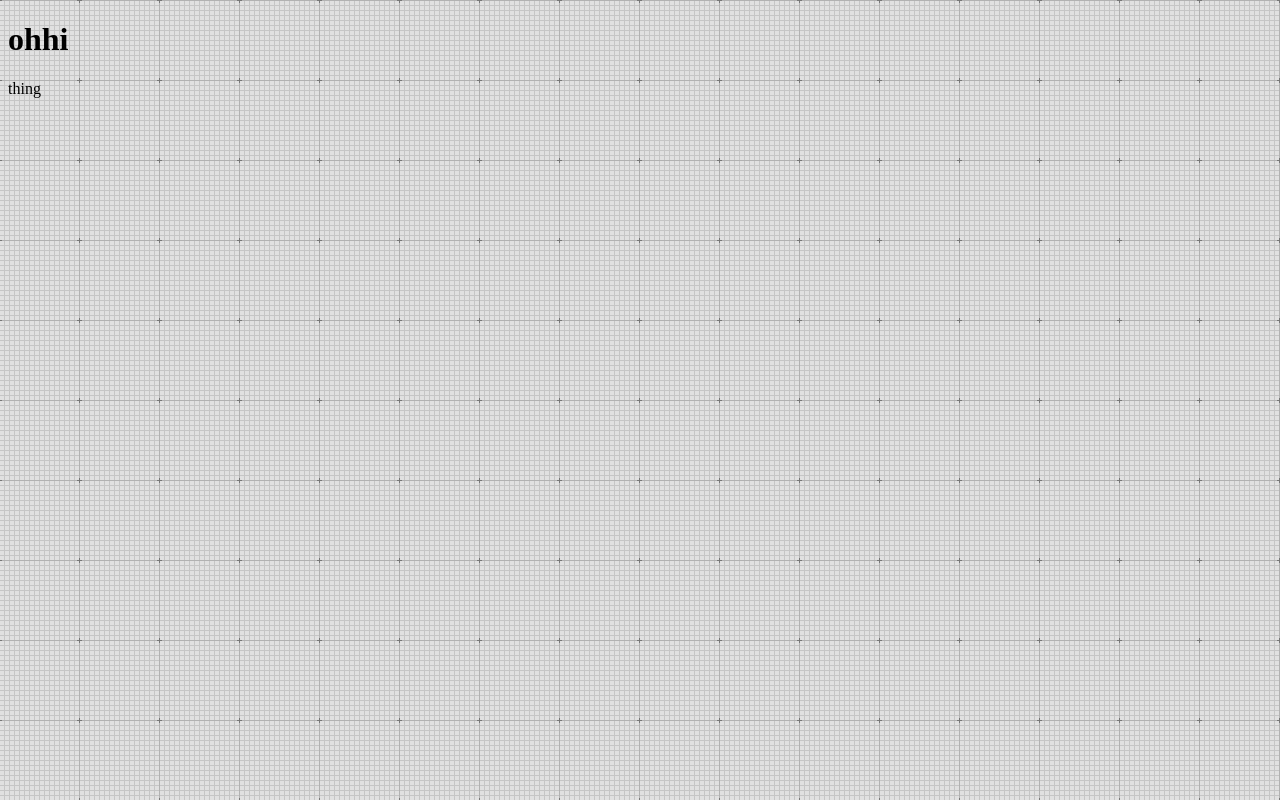
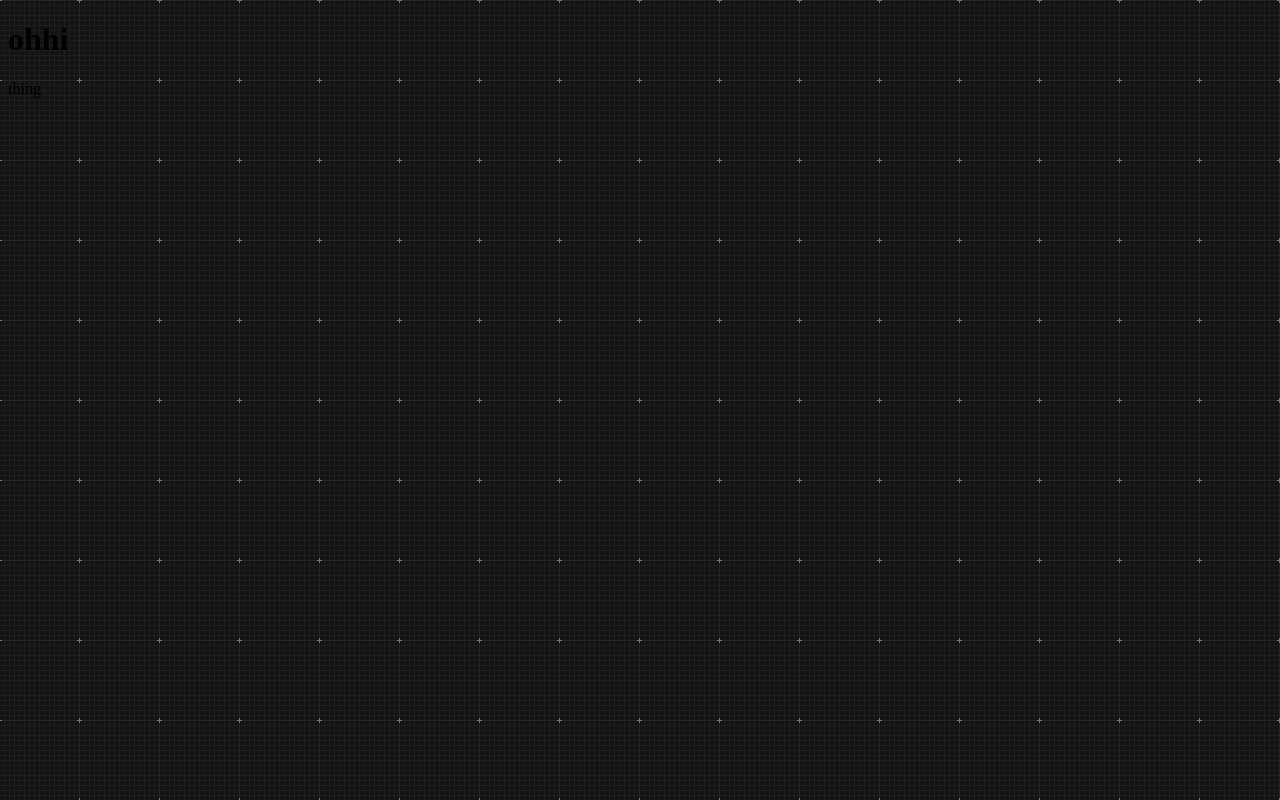
Before and after one commit to FlasTEH/flasteh.github.io, a plain HTML site: page index.html in a window 1280 px wide. Drawn offline with Linux system fonts and the light colour scheme.

Commit message:
Update styles.css

```diff
--- a/style/styles.css
+++ b/style/styles.css
@@ -1,4 +1,5 @@
 body {
+    background-color: #080808;
     background-image: url(../images/graphy-dark.png);
     background-repeat: repeat;
 }
```
